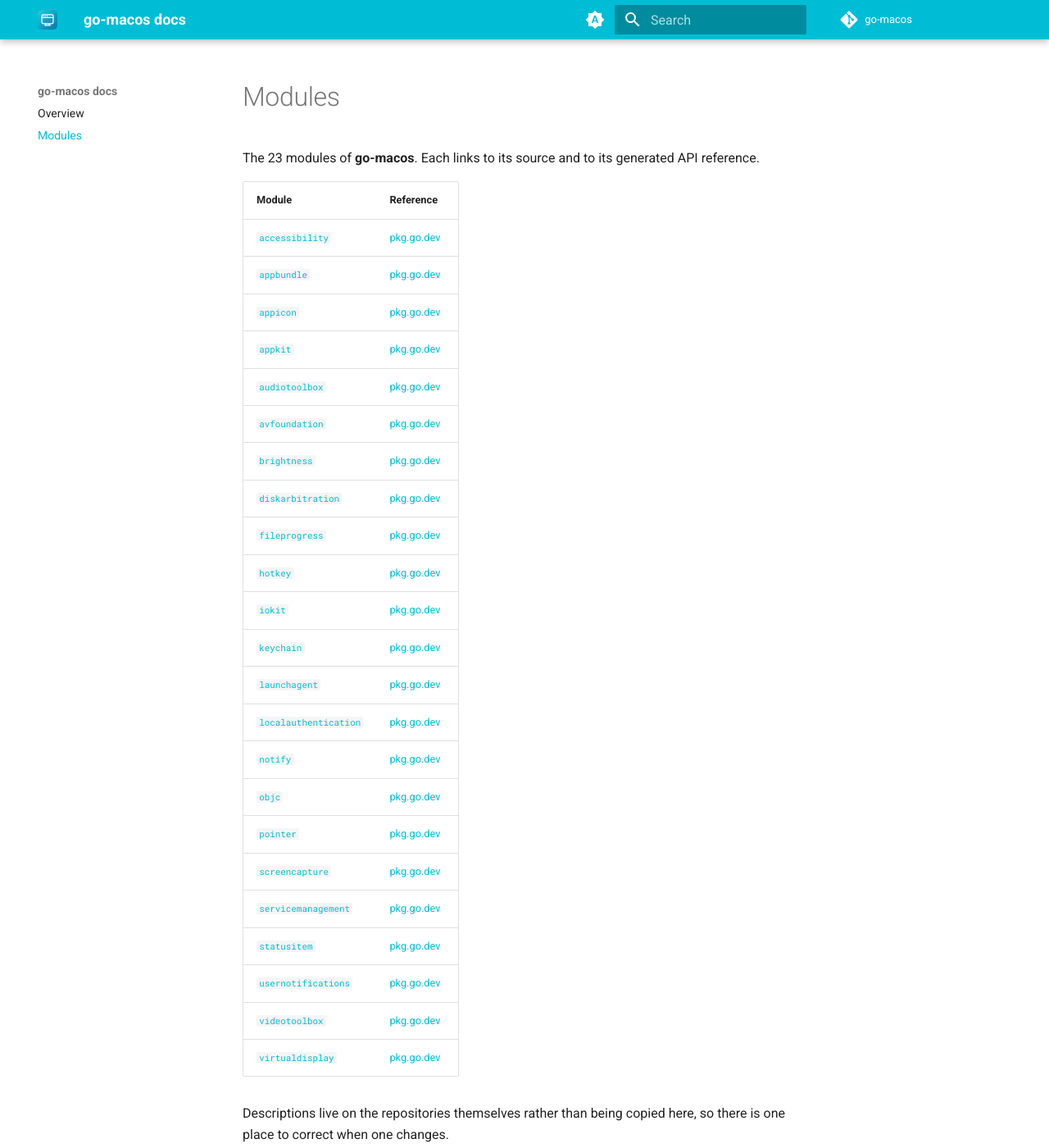
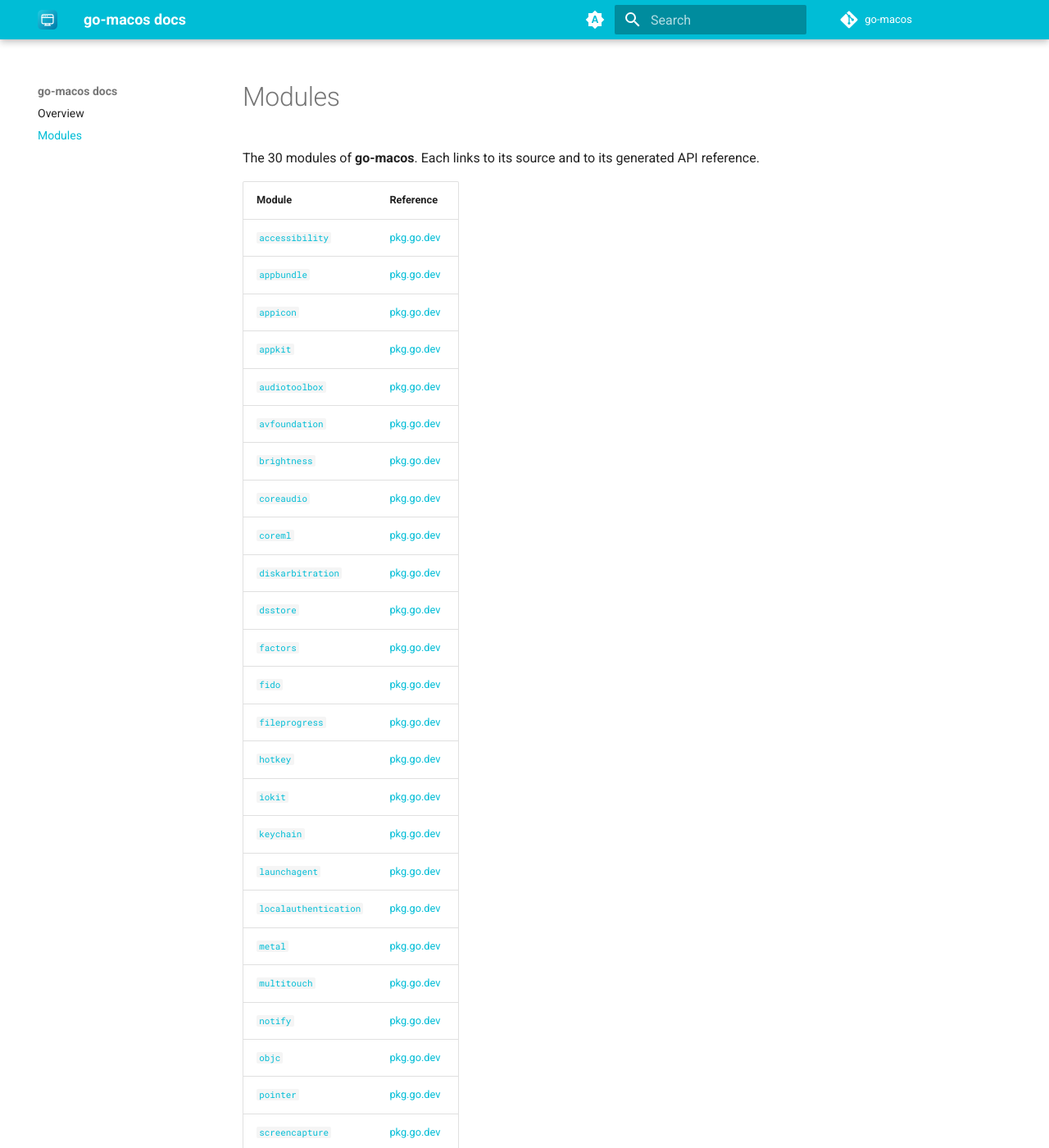
Before and after one commit to go-macos/docs, an MkDocs documentation site: the page built from docs/modules.md, in a window 1280 px wide and 1400 px high. Shown: the whole window at 82% size. Built offline with MkDocs 1.6.1 and Material for MkDocs 9.7.7, drawn with Linux system fonts in a browser that asks for light colours; the version menu is left out.

Commit message:
Refresh the module list: 23 listed, 30 exist (#3)
Seven were missing — coreaudio, coreml, dsstore, factors, fido, metal,
multitouch — so a reader looking for a capability here would have concluded
several did not exist.

Regenerated from live gh data rather than by appending the one module I came
to add: a stale index is worse than none, because it gives the false
assurance of having looked.

Co-authored-by: Claude Opus 5 <noreply@anthropic.com>

```diff
--- a/docs/modules.md
+++ b/docs/modules.md
@@ -1,6 +1,6 @@
 # Modules
 
-The 23 modules of **go-macos**. Each links to its source and to
+The 30 modules of **go-macos**. Each links to its source and to
 its generated API reference.
 
 | Module | Reference |
@@ -12,13 +12,20 @@ its generated API reference.
 | [`audiotoolbox`](https://github.com/go-macos/audiotoolbox) | [pkg.go.dev](https://pkg.go.dev/github.com/go-macos/audiotoolbox) |
 | [`avfoundation`](https://github.com/go-macos/avfoundation) | [pkg.go.dev](https://pkg.go.dev/github.com/go-macos/avfoundation) |
 | [`brightness`](https://github.com/go-macos/brightness) | [pkg.go.dev](https://pkg.go.dev/github.com/go-macos/brightness) |
+| [`coreaudio`](https://github.com/go-macos/coreaudio) | [pkg.go.dev](https://pkg.go.dev/github.com/go-macos/coreaudio) |
+| [`coreml`](https://github.com/go-macos/coreml) | [pkg.go.dev](https://pkg.go.dev/github.com/go-macos/coreml) |
 | [`diskarbitration`](https://github.com/go-macos/diskarbitration) | [pkg.go.dev](https://pkg.go.dev/github.com/go-macos/diskarbitration) |
+| [`dsstore`](https://github.com/go-macos/dsstore) | [pkg.go.dev](https://pkg.go.dev/github.com/go-macos/dsstore) |
+| [`factors`](https://github.com/go-macos/factors) | [pkg.go.dev](https://pkg.go.dev/github.com/go-macos/factors) |
+| [`fido`](https://github.com/go-macos/fido) | [pkg.go.dev](https://pkg.go.dev/github.com/go-macos/fido) |
 | [`fileprogress`](https://github.com/go-macos/fileprogress) | [pkg.go.dev](https://pkg.go.dev/github.com/go-macos/fileprogress) |
 | [`hotkey`](https://github.com/go-macos/hotkey) | [pkg.go.dev](https://pkg.go.dev/github.com/go-macos/hotkey) |
 | [`iokit`](https://github.com/go-macos/iokit) | [pkg.go.dev](https://pkg.go.dev/github.com/go-macos/iokit) |
 | [`keychain`](https://github.com/go-macos/keychain) | [pkg.go.dev](https://pkg.go.dev/github.com/go-macos/keychain) |
 | [`launchagent`](https://github.com/go-macos/launchagent) | [pkg.go.dev](https://pkg.go.dev/github.com/go-macos/launchagent) |
 | [`localauthentication`](https://github.com/go-macos/localauthentication) | [pkg.go.dev](https://pkg.go.dev/github.com/go-macos/localauthentication) |
+| [`metal`](https://github.com/go-macos/metal) | [pkg.go.dev](https://pkg.go.dev/github.com/go-macos/metal) |
+| [`multitouch`](https://github.com/go-macos/multitouch) | [pkg.go.dev](https://pkg.go.dev/github.com/go-macos/multitouch) |
 | [`notify`](https://github.com/go-macos/notify) | [pkg.go.dev](https://pkg.go.dev/github.com/go-macos/notify) |
 | [`objc`](https://github.com/go-macos/objc) | [pkg.go.dev](https://pkg.go.dev/github.com/go-macos/objc) |
 | [`pointer`](https://github.com/go-macos/pointer) | [pkg.go.dev](https://pkg.go.dev/github.com/go-macos/pointer) |
```
Also changed, not shown: docs/index.md (+1 -1 lines).
